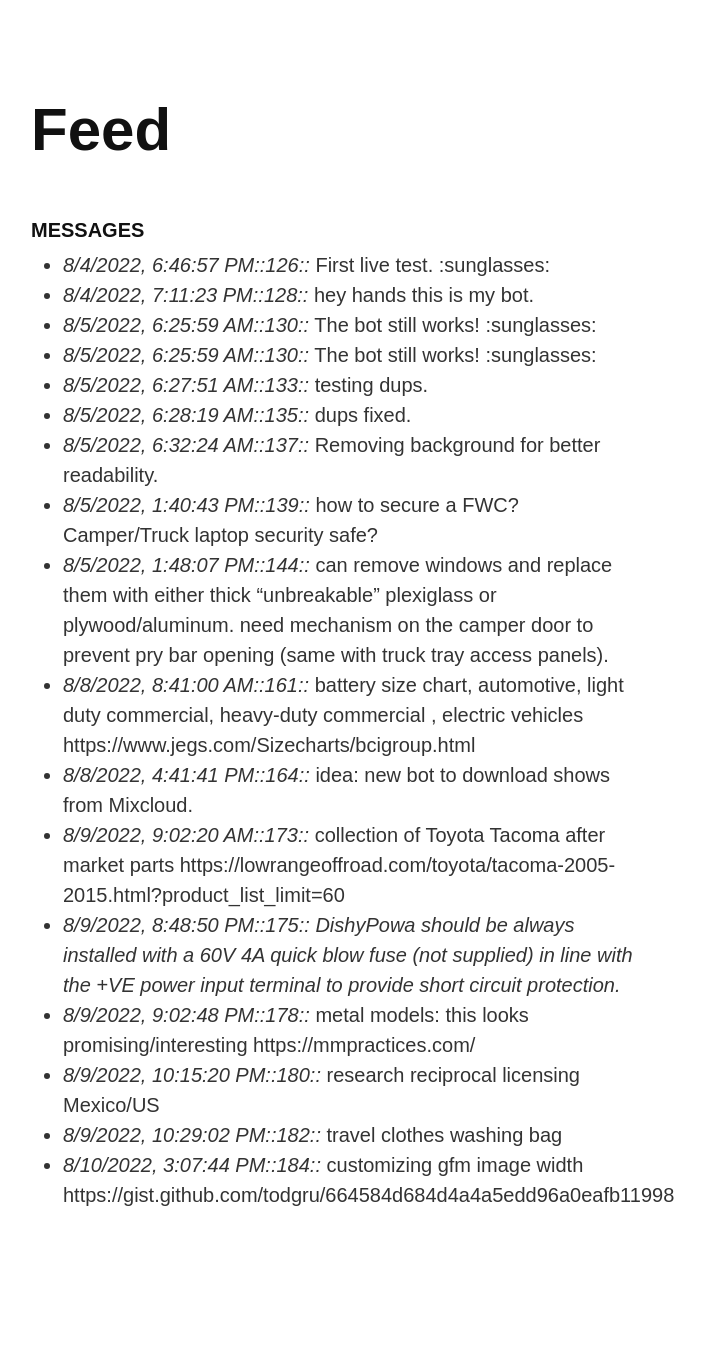
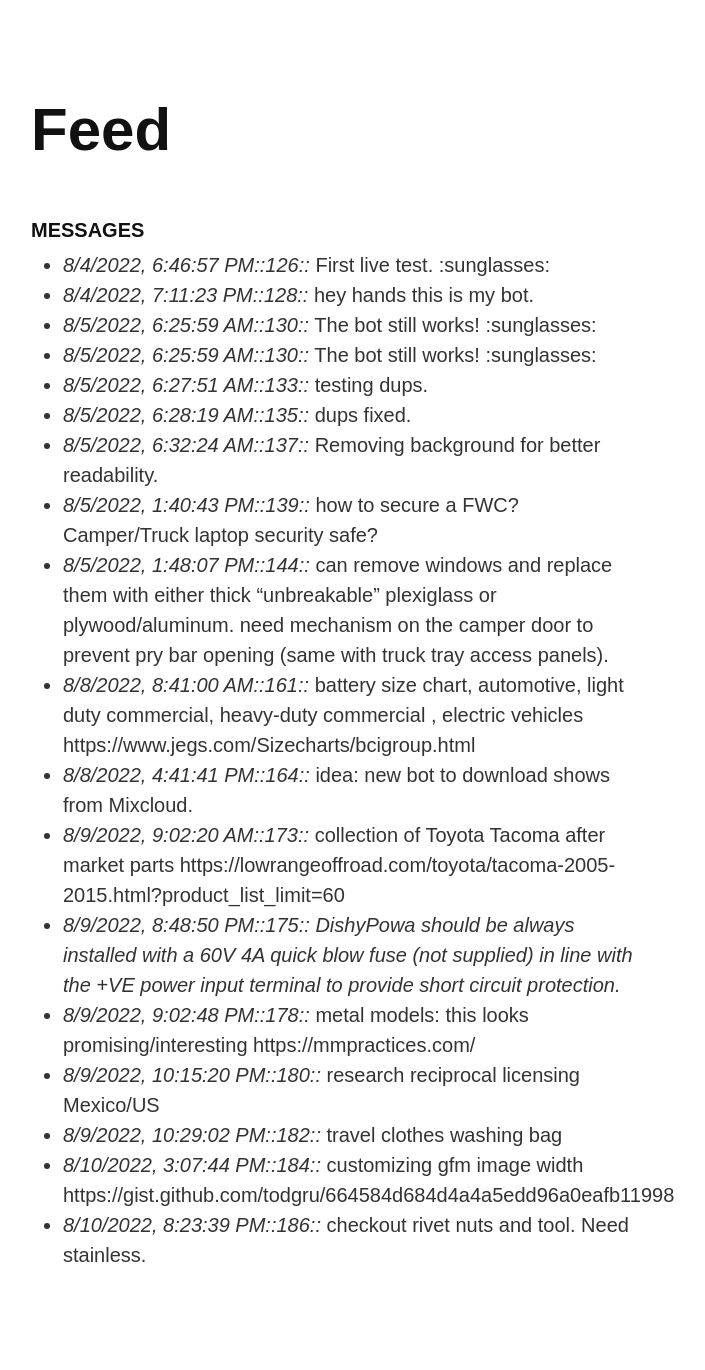
Before and after one commit to todgru/todgru.github.io, a Jekyll site: the page built from feed/index.md, in a window 1280 px wide. Shown: the whole page, without its empty margins (307-1012 px from the left). Built offline with Jekyll 4.4.1, drawn with Linux system fonts in a browser that asks for light colours; our own code applies the rules of GitHub Pages for plain Markdown files; before the commit the page ends 1310 px from its top, so only the background shows below that.

Commit message:
todgrubot: automated feed update

```diff
--- a/feed/index.md
+++ b/feed/index.md
@@ -21,3 +21,4 @@ layout: nobackground
 * _8/9/2022, 10:15:20 PM::180::_ research reciprocal licensing Mexico/US
 * _8/9/2022, 10:29:02 PM::182::_ travel clothes washing bag
 * _8/10/2022, 3:07:44 PM::184::_ customizing gfm image width https://gist.github.com/todgru/664584d684d4a4a5edd96a0eafb11998
+* _8/10/2022, 8:23:39 PM::186::_ checkout rivet nuts and tool. Need stainless.
```
